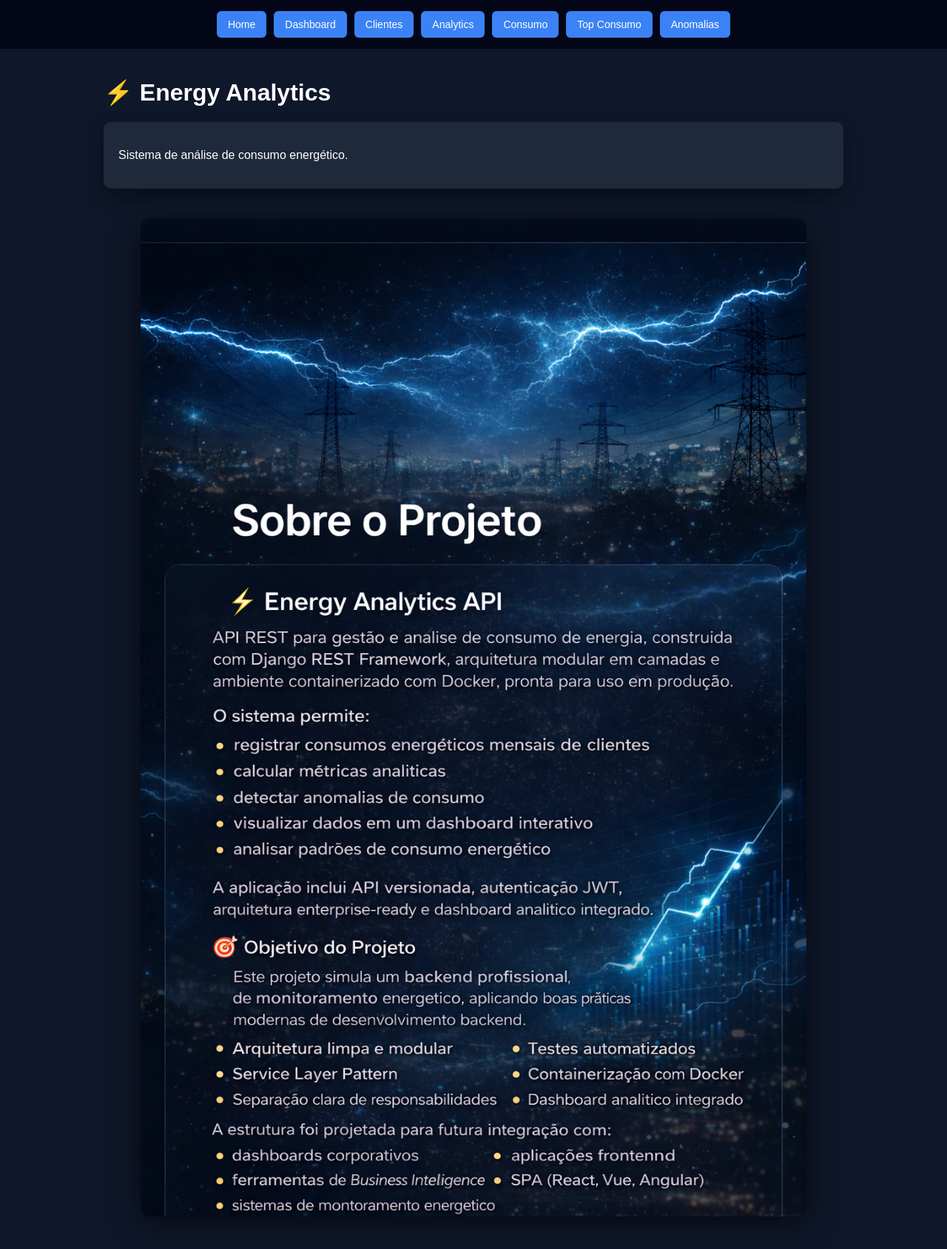
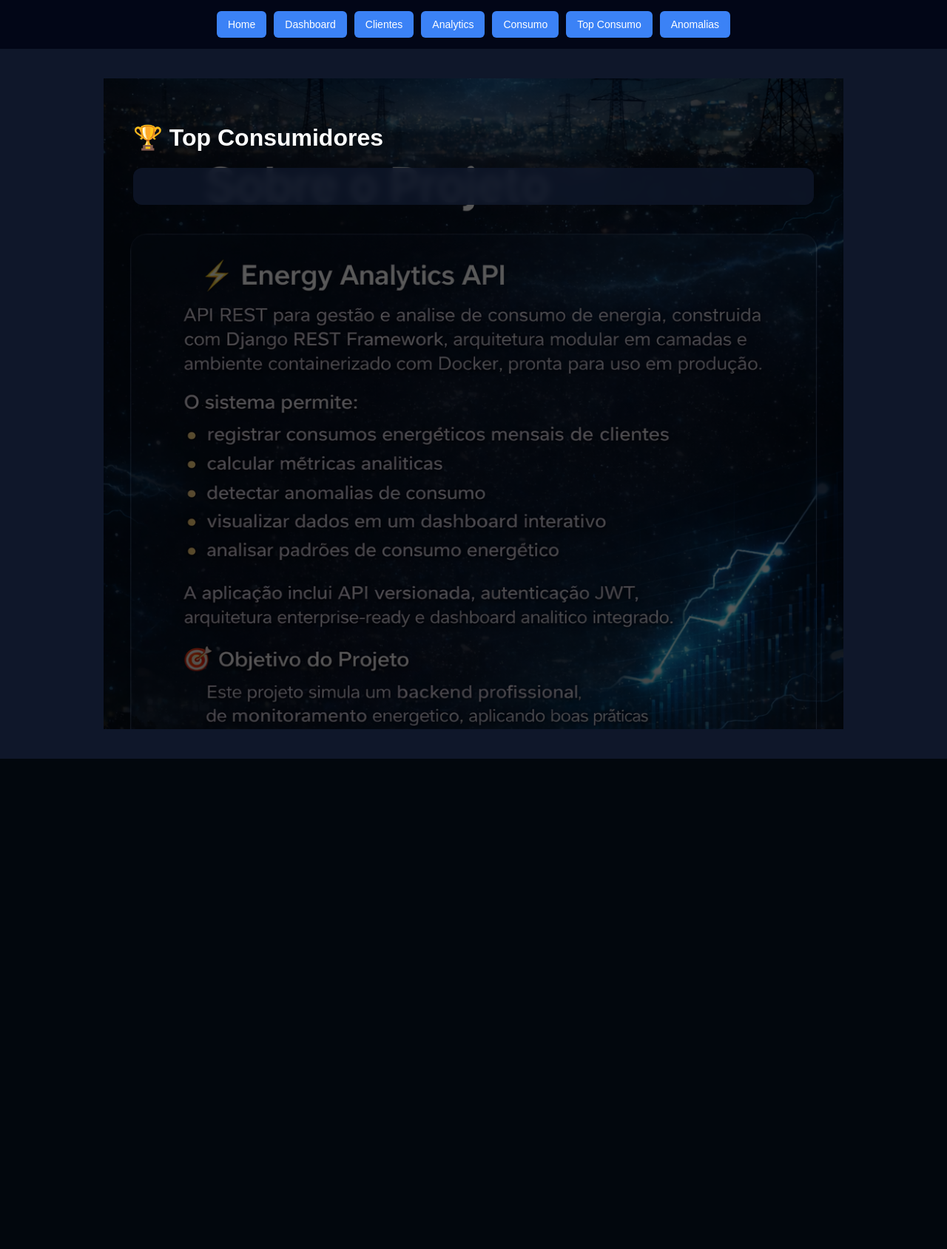
Before and after one commit to Lussandrorj2/energy-analytics-api, a Django app: page / in a window 1280 px wide. Shown: the part 56-1745 px from the top of the page at 74% size. After the commit the page ends 1082 px from the top, so only its background shows below. Run offline with Django 5.2, Linux system fonts and the light colour scheme.

Commit message:
fix: replace image anomalias and top-consumidores pages.

```diff
--- a/config/templates/base.html
+++ b/config/templates/base.html
@@ -23,6 +23,41 @@
             text-align: center;
             font-size: 22px;
             font-weight: bold;
+        }
+
+        .page-top-consumo {
+            min-height: 100vh;
+            position: relative;
+            padding: 40px;
+        }
+
+        .page-top-consumo::before {
+            content: "";
+            position: absolute;
+            inset: 0;
+
+            background-image: url("/static/js/images/energy-hero.webp2.png");
+            background-size: cover;
+            background-position: center;
+            background-repeat: no-repeat;
+
+            filter: brightness(0.35);
+
+            z-index: -1;
+        }
+
+        .page-anomalias::before {
+            content: "";
+            position: absolute;
+            inset: 0;
+
+            background-image: url("/static/js/images/energy-hero.webp3.png");
+            background-size: cover;
+            background-position: center;
+
+            filter: brightness(0.35);
+
+            z-index: -1;
         }
 
         .menu {
@@ -54,11 +89,10 @@
         }
 
         .card {
-            background: #1e293b;
-            padding: 20px;
-            border-radius: 10px;
-            margin-top: 20px;
-            box-shadow: 0 10px 25px rgba(0, 0, 0, 0.4);
+            background: rgba(15, 23, 42, 0.85);
+            backdrop-filter: blur(6px);
+            border-radius: 12px;
+            padding: 25px;
         }
 
         .hero {
--- a/config/templates/home.html
+++ b/config/templates/home.html
@@ -2,24 +2,18 @@
 {% load static %}
 
 {% block title %}
-Home
+Top Consumidores
 {% endblock %}
 
 {% block content %}
 
-<h1>⚡ Energy Analytics</h1>
+<div class="page-top-consumo">
 
-<div class="card">
-<p>Sistema de análise de consumo energético.</p>
-</div>
+    <h1>🏆 Top Consumidores</h1>
 
-<div class="hero">
-
-<img
-src="{% static 'js/images/energy-hero.webp2.png' %}"
-alt="Energy Analytics"
-loading="lazy"
->
+    <div class="card">
+        <div id="ranking"></div>
+    </div>
 
 </div>
 
--- a/config/templates/top-consumidores.html
+++ b/config/templates/top-consumidores.html
@@ -11,6 +11,12 @@
 
 <div id="ranking"></div>
 
+<div class="hero">
+
+    <img src="{% static 'js/images/energy-hero.webp.png' %}" alt="Energy Analytics" loading="lazy">
+
+</div>
+
 <script src="{% static 'js/top_consumidores.js' %}"></script>
 
 {% endblock %}
```
Also changed, not shown: config/templates/anomalias.html (+5 -18 lines), config/static/js/images/energy-hero.webp3.png (added).
